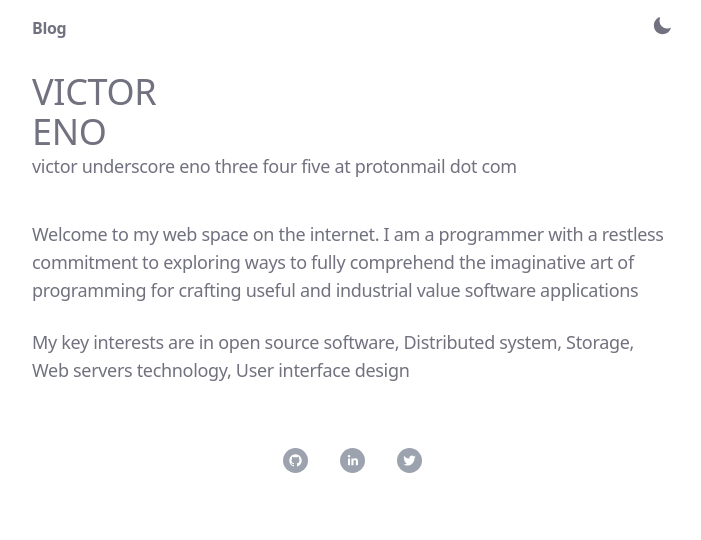
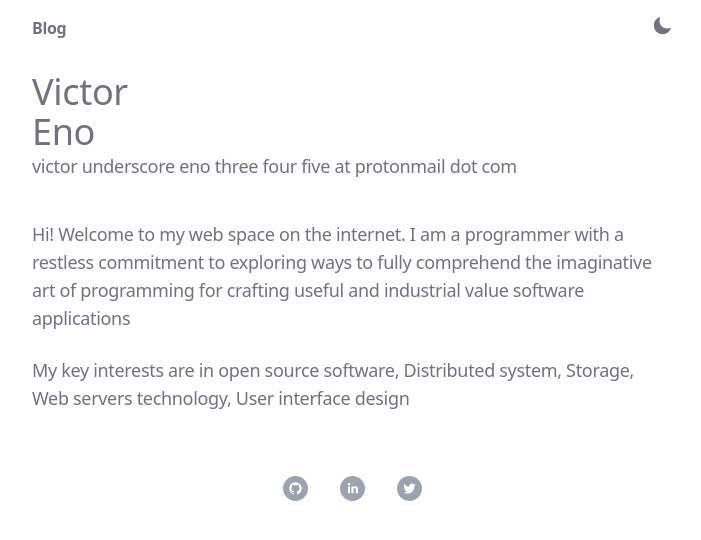
Before and after one commit to victor-eno/vicjournals, a Next.js app: page /about in a window 1280 px wide. Shown: the top 540 px of the page, without its empty margins (288-989 px from the left). Built offline with nearby package versions, Linux system fonts and the light colour scheme.

Commit message:
testing changes

```diff
--- a/pages/about.js
+++ b/pages/about.js
@@ -38,10 +38,10 @@ import { ArrowLongRightIcon } from "@heroicons/react/24/outline";
        <div className="flex justify-between p-4">
        <div>
         <h1 className="vic1 text-4xl font-base left-0">
-          VICTOR
+          Victor
         </h1>
         <h1 className="vic1 text-4xl font-base left-0">
-          ENO
+          Eno
         </h1>
         <p className="vic2">victor underscore eno three four five at
         protonmail dot com
@@ -56,7 +56,7 @@ import { ArrowLongRightIcon } from "@heroicons/react/24/outline";
           <div>
 
              <p>
-              Welcome to my web space on the internet. I am a programmer with a restless
+              Hi! Welcome to my web space on the internet. I am a programmer with a restless
               commitment to exploring ways to fully comprehend the imaginative art of
               programming for crafting useful and industrial value software
               applications
--- a/pages/index.js
+++ b/pages/index.js
@@ -41,10 +41,10 @@ export default function Blog({ posts }) {
        <div className="flex justify-between p-4">
        <div>
        <h1 className="vic1 text-4xl font-base left-0">
-         INVARIANT
+         Invariant
         </h1>
         <h1 className="vic1 text-4xl font-base left-0">
-         VIOLATION
+         Violation
         </h1>
         <p className="vic2 font-base">
         Embracing the path to possibilities
--- a/styles/globals.css
+++ b/styles/globals.css
@@ -31,7 +31,7 @@
 
     .vic3 {
       @apply text-greytext-100 dark:text-moodytext-100;;
-      font-variation-settings: 'wght' 550;
+      font-variation-settings: 'wght' 750;
       }
 
     p{
```
